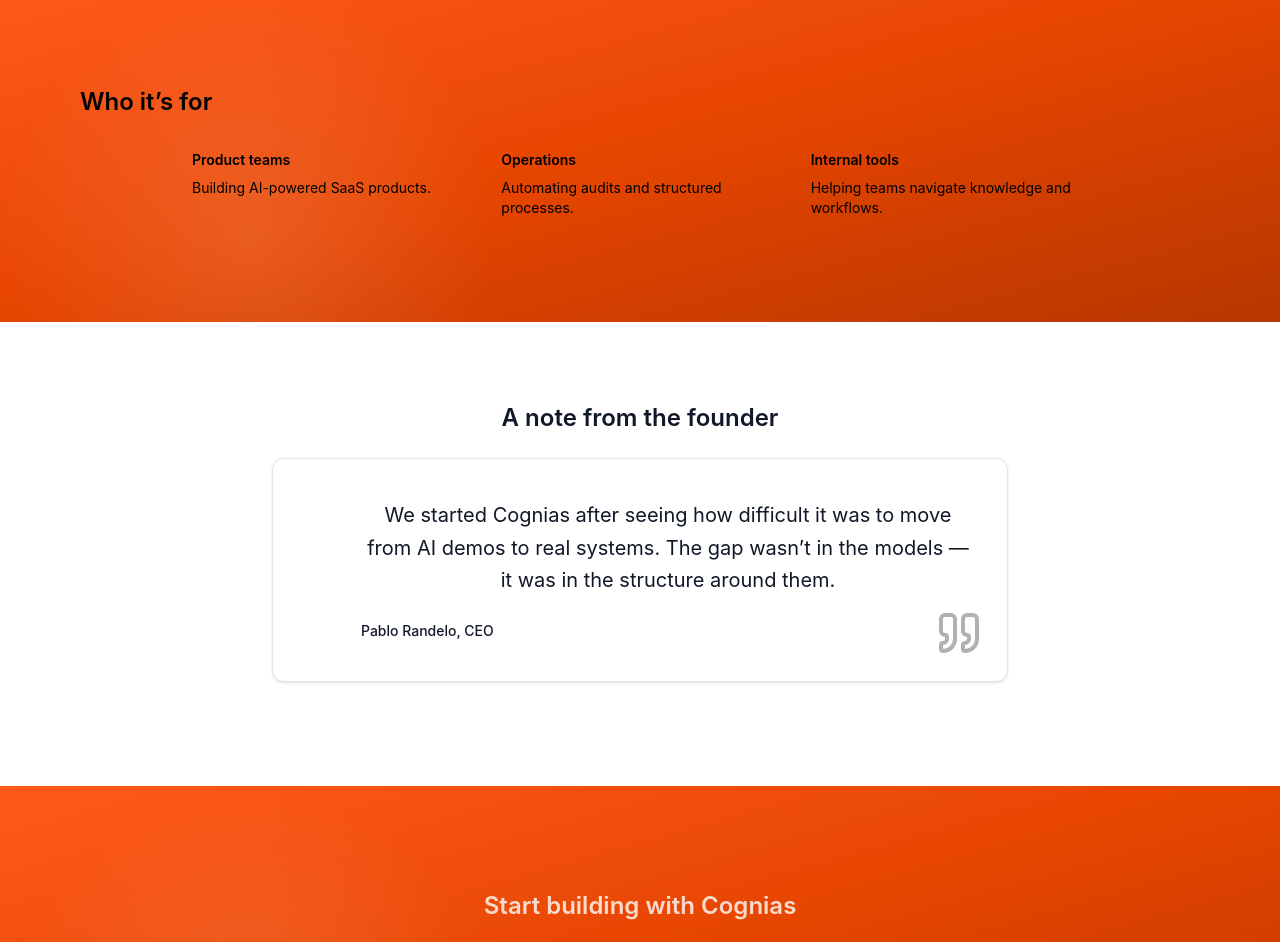
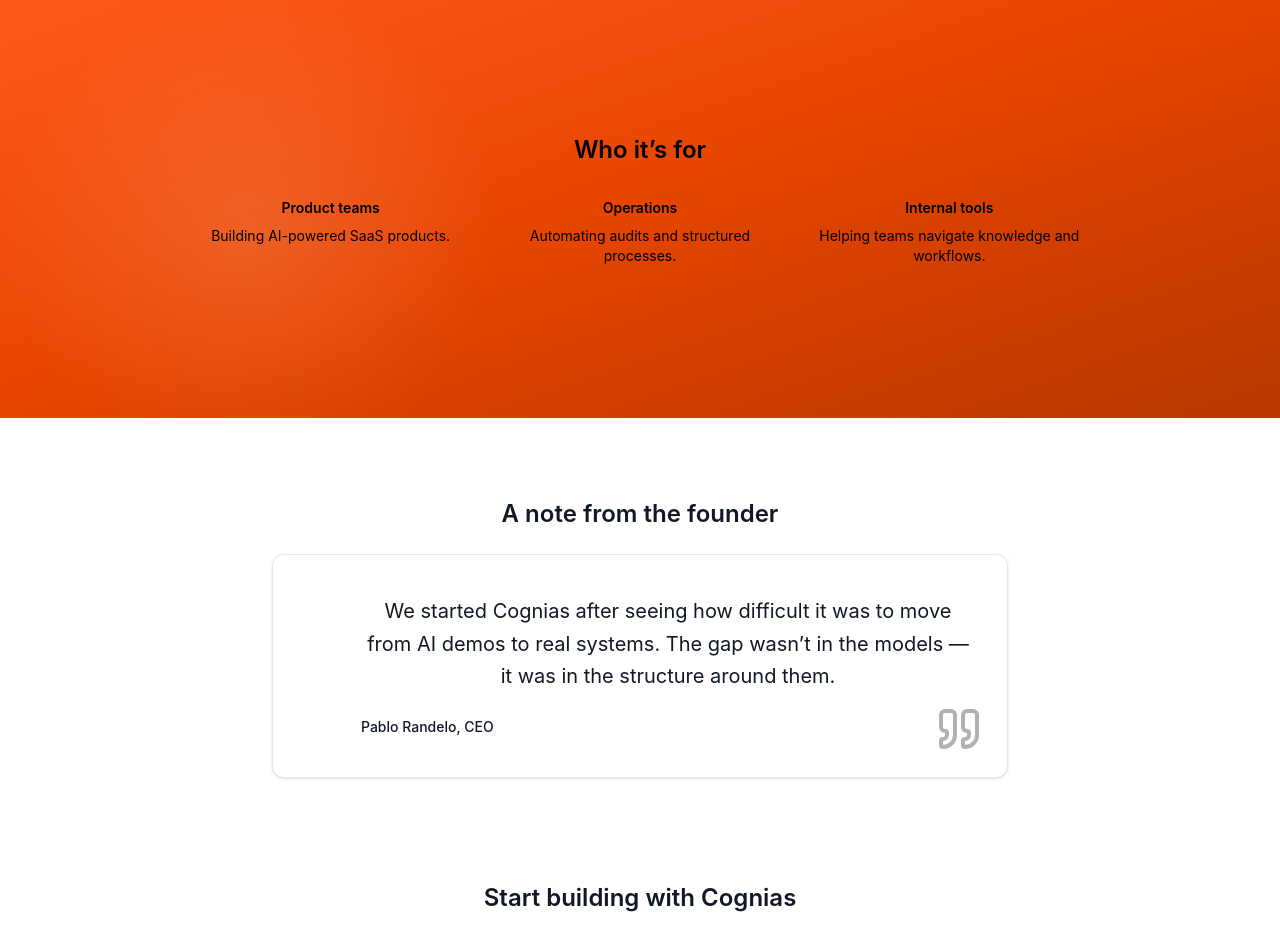
Before and after one commit to prandle/cognias-marketing, a React (Vite) app: page /about in a window 1280 px wide. Shown: the part 1380-2322 px from the top of the page. Built offline with nearby package versions, Linux system fonts and the light colour scheme.

Commit message:
refactored about

```diff
--- a/src/pages/about.tsx
+++ b/src/pages/about.tsx
@@ -171,7 +171,7 @@ export default function AboutPage() {
         {/* ========================================= */}
         {/* WHO IT'S FOR */}
         {/* ========================================= */}
-        <FullWidthBand variant="primary">
+        <FullWidthBand variant="primary" className="py-12 text-center">
         {/* <Container className="py-12 text-center"> */}
           <h2 className="text-2xl font-semibold text-text mb-8">
             Who it’s for
@@ -211,9 +211,11 @@ export default function AboutPage() {
         {/* ========================================= */}
         {/* CTA BAND */}
         {/* ========================================= */}
-        <FullWidthBand variant="primary">
+        <Container>
+        {/* <FullWidthBand variant="primary"> */}
           <GetStarted />
-        </FullWidthBand>
+        {/* </FullWidthBand> */}
+        </Container>
 
       </div>
     </>
--- a/src/version.json
+++ b/src/version.json
@@ -1,3 +1,3 @@
 {
-  "build": 80
+  "build": 81
 }
```
Also changed, not shown: 1 other file (tests, documents, lock files or other folders).
